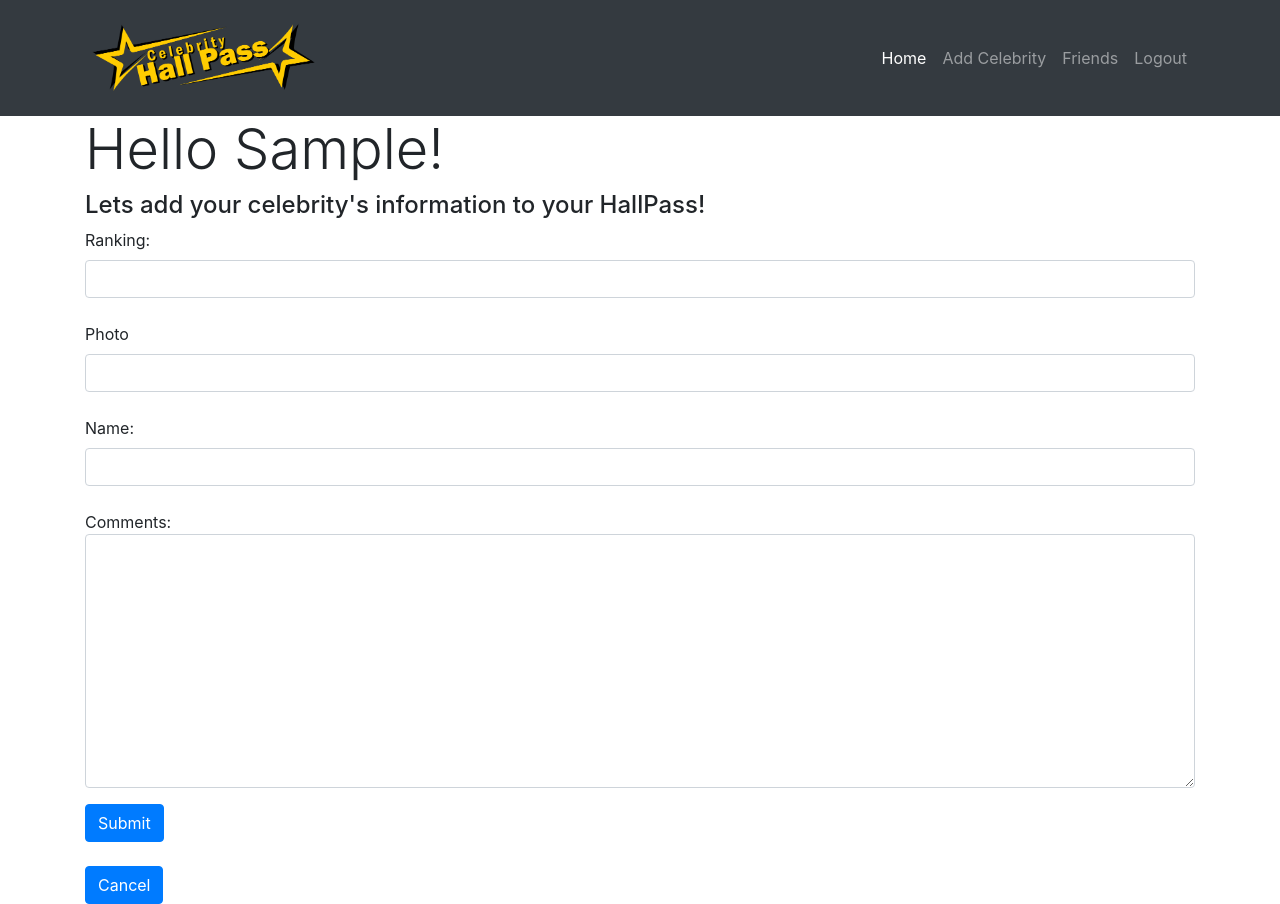
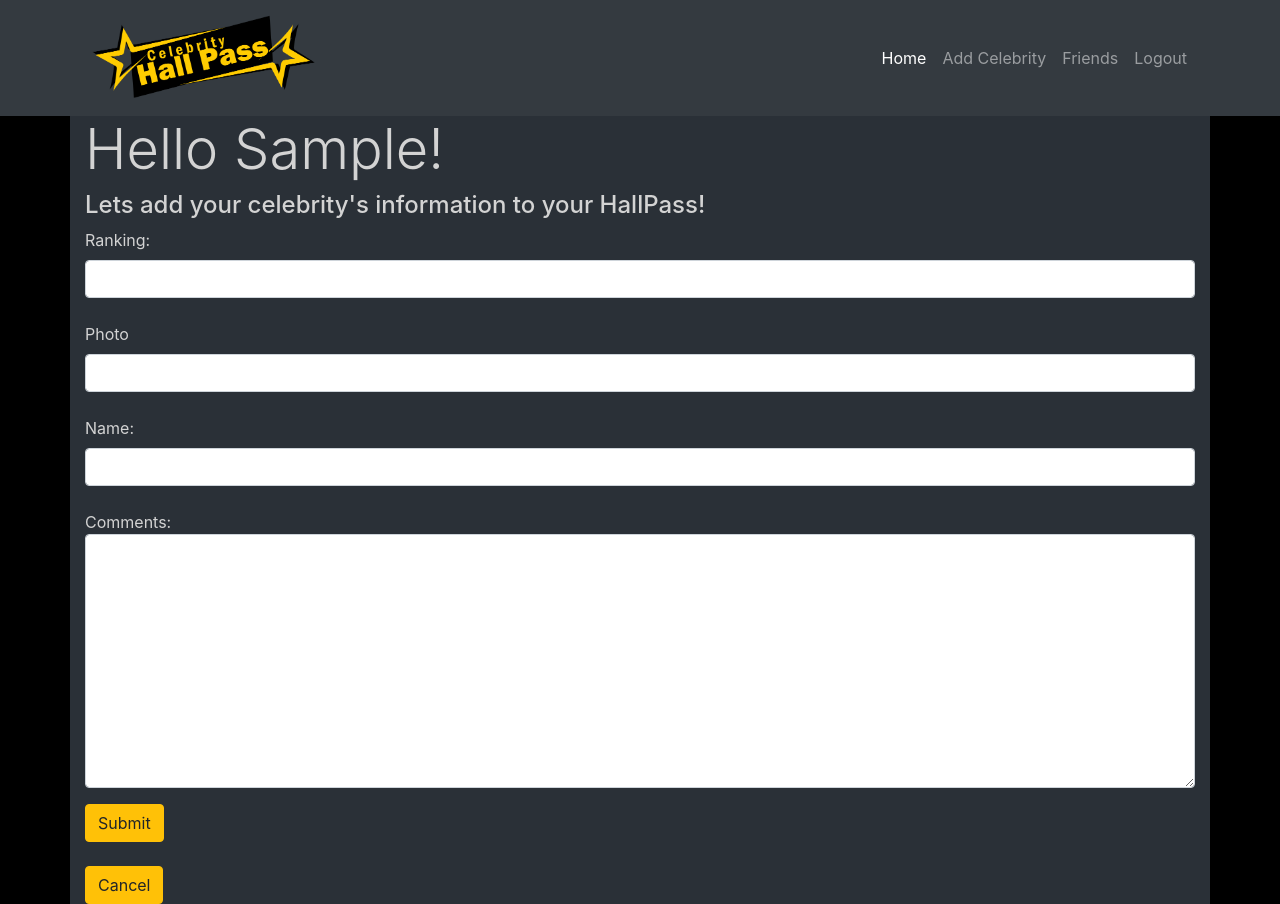
Before and after one commit to NicolasEZ/Python-project, a Django app: template HallPass/templates/newceleb.html in a window 1280 px wide. Run offline with Django 3.2, Linux system fonts and the light colour scheme; the template is opened without the code that fills it, so the values that code supplies are empty; the visitor is signed in with stand-in values (Sample User, id 1); some libraries are stand-ins or nearby versions.

Commit message:
final touches

```diff
--- a/HallPass/templates/newceleb.html
+++ b/HallPass/templates/newceleb.html
@@ -6,7 +6,7 @@
     <link rel="stylesheet" href="https://stackpath.bootstrapcdn.com/bootstrap/4.3.1/css/bootstrap.min.css" integrity="sha384-ggOyR0iXCbMQv3Xipma34MD+dH/1fQ784/j6cY/iJTQUOhcWr7x9JvoRxT2MZw1T" crossorigin="anonymous">
     <title>Add a new celebrity to your HallPass!</title>
 </head>
-<body>
+<body style="background-color: black;">
   {% load static %}
 
 	<nav class="navbar navbar-expand-lg navbar-dark bg-dark static-top">
@@ -35,9 +35,9 @@
           </div>
         </div>
       </nav>
-    <div class="container">
-    <h1 class="display-4">Hello {{user.first_name}}!</h1>
-    <h4>Lets add your celebrity's information to your HallPass!</h4>
+    <div style="background-color:rgb(42, 48, 55);" class="container">
+    <h1 style="color: lightgrey;" class="display-4">Hello {{user.first_name}}!</h1>
+    <h4 style="color: lightgrey;">Lets add your celebrity's information to your HallPass!</h4>
 
 
     {% if messages %}
@@ -50,20 +50,20 @@
 
     <form action="/processnewceleb" method="post">
         {% csrf_token %}
-        <label for="ranking">Ranking:</label>
+        <label style="color: lightgrey;" for="ranking">Ranking:</label>
         <input class="form-control" type="number" min="1" max="5" name="ranking">
         <br>
-        <label for="photo">Photo</label>
+        <label style="color: lightgrey;" for="photo">Photo</label>
         <input class="form-control" type="url" name="photo">
         <br>
-        <label for="name">Name:</label>
+        <label style="color: lightgrey;" for="name">Name:</label>
         <input class="form-control" type="text" name="name">
         <br>
-        <p>Comments:<textarea class="form-control" name="comments" id="comments" cols="30" rows="10"></textarea></p>
-        <input class="btn btn-primary" type="submit" name="Submit">
+        <p style="color: lightgrey;">Comments:<textarea class="form-control" name="comments" id="comments" cols="30" rows="10"></textarea></p>
+        <input class="btn btn-warning" type="submit" name="Submit">
     </form>
     <br>
-    <a href="/myhallpass" ><button class="btn btn-primary">Cancel</button></a>
+    <a href="/myhallpass" ><button class="btn btn-warning">Cancel</button></a>
     </div>
     <script src="https://code.jquery.com/jquery-3.3.1.slim.min.js" integrity="sha384-q8i/X+965DzO0rT7abK41JStQIAqVgRVzpbzo5smXKp4YfRvH+8abtTE1Pi6jizo" crossorigin="anonymous"></script>
     <script src="https://cdnjs.cloudflare.com/ajax/libs/popper.js/1.14.7/umd/popper.min.js" integrity="sha384-UO2eT0CpHqdSJQ6hJty5KVphtPhzWj9WO1clHTMGa3JDZwrnQq4sF86dIHNDz0W1" crossorigin="anonymous"></script>
```
Also changed, not shown: HallPass/templates/myhallpass.html (+5 -5 lines), HallPass/static/hallpasslogo.png, db.sqlite3, hallpasslogo.svg.
